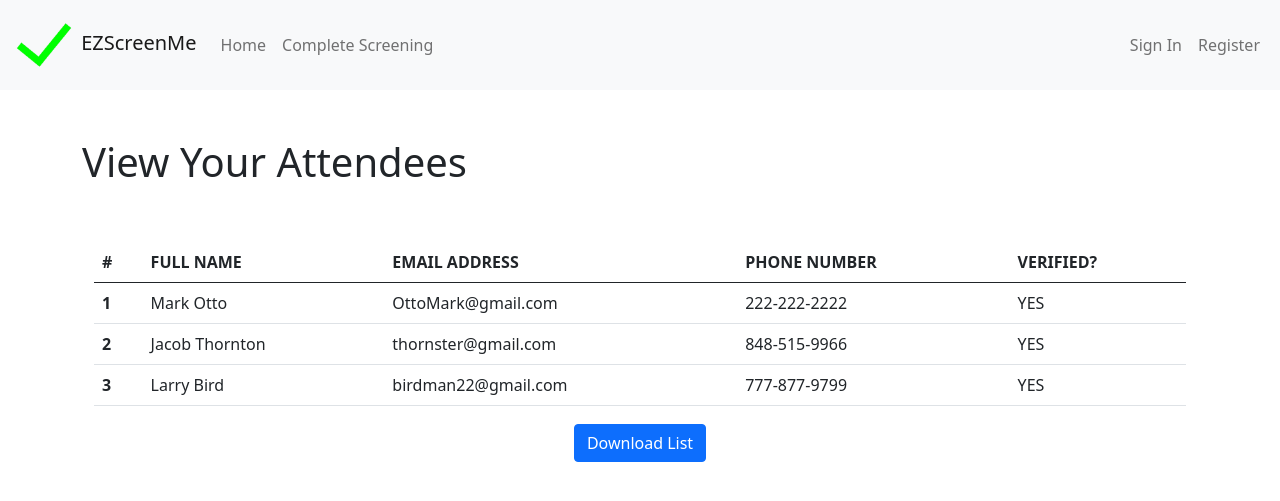
After one commit to ezscreenme/ezscreenme-designs, a Flask app: page /attendees in a window 1280 px wide. The commit adds this page. Shown: the top 501 px of the page. Run offline with Flask 2, Linux system fonts and the light colour scheme.

Commit message:
designs more polished

```diff
--- a/website/routes.py
+++ b/website/routes.py
@@ -22,6 +22,18 @@ def approved():
 @app.route('/denied', methods=['GET', 'POST'])
 def denied():
     return render_template('denied.html')
+
+@app.route('/verify', methods=['GET', 'POST'])
+def verify():
+    return render_template('verify.html')
+
+@app.route('/organizer', methods=['GET', 'POST'])
+def organizer():
+    return render_template('organizer.html')
+
+@app.route('/attendees', methods=['GET', 'POST'])
+def attendees():
+    return render_template('attendees.html')
 
 @app.route('/register', methods=['GET', 'POST'])
 def register():
--- a/website/static/style.css
+++ b/website/static/style.css
@@ -1 +1,4 @@
 /* Styling goes here :) */
+.center{
+    text-align: center;
+}
--- /dev/null
+++ b/website/templates/attendees.html
@@ -0,0 +1,49 @@
+{% extends 'layout.html' %}
+{% block content %}
+<div class="container">
+    <style>
+        p{ font-size: 1.6rem; }
+    </style>
+    <h1>View Your Attendees</h1><br><br>
+    <div class="container">
+        <table class="table">
+            <thead>
+              <tr>
+                <th scope="col">#</th>
+                <th scope="col">FULL NAME</th>
+                <th scope="col">EMAIL ADDRESS</th>
+                <th scope="col">PHONE NUMBER</th>
+                <th scope="col">VERIFIED?</th>
+              </tr>
+            </thead>
+            <tbody>
+              <tr>
+                <th scope="row">1</th>
+                <td>Mark Otto</td>
+                <td>OttoMark@gmail.com</td>
+                <td>222-222-2222</td>
+                <td>YES</td>
+              </tr>
+              <tr>
+                <th scope="row">2</th>
+                <td>Jacob Thornton</td>
+                <td>thornster@gmail.com</td>
+                <td>848-515-9966</td>
+                <td>YES</td>
+              </tr>
+              <tr>
+                <th scope="row">3</th>
+                <td>Larry Bird</td>
+                <td>birdman22@gmail.com</td>
+                <td>777-877-9799</td>
+                <td>YES</td>
+              </tr>
+            </tbody>
+          </table>
+          <p class="center">
+            <a href="#" class="btn btn-primary">Download List</a>
+          </p>
+    </div>
+</div>
+
+{% endblock %}
--- a/website/templates/layout.html
+++ b/website/templates/layout.html
@@ -45,6 +45,15 @@
                     <ul class="navbar-nav me-auto mb-2 mb-lg-0">
                         {% if current_user.is_authenticated %}
                         <li class="nav-item">
+                            <a class="nav-link" href="{{ url_for('organizer') }}">Organizer Panel</a>
+                        </li>
+                        <li class="nav-item">
+                            <a class="nav-link" href="{{ url_for('verify') }}">Verify Attendees</a>
+                        </li>
+                        <li class="nav-item">
+                            <a class="nav-link" href="{{ url_for('attendees') }}">View Attendees</a>
+                        </li>
+                        <li class="nav-item">
                             <a class="nav-link" href="{{ url_for('logout') }}">Logout</a>
                         </li>
                         {% else %}
--- a/website/templates/screening.html
+++ b/website/templates/screening.html
@@ -12,12 +12,12 @@
 
                 <div class="form-group mb-3">
                     <label class="form-control-label" for="password">Email</label>
-                    <input class="form-control form-control" id="password" name="password" required type="password" value="">
+                    <input class="form-control form-control" id="password" name="password" required type="text" value="">
                 </div>
 
                 <div class="form-group mb-3">
                     <label class="form-control-label" for="password">Phone Number</label>
-                    <input class="form-control form-control" id="password" name="password" required type="password" value="">
+                    <input class="form-control form-control" id="password" name="password" required type="text" value="">
                 </div>
 
             </fieldset>
@@ -40,7 +40,7 @@
                 <label class="form-check-label" for="rememberMe">Does anyone in your household have one or more of the above symptoms and/or are waiting for test results after experiencing symptoms?</label>
             </div><br>
             <div class="form-group">
-                <input class="btn btn-outline-primary" id="submit" name="submit" type="submit" value="Sign In">
+                <input class="btn btn-outline-primary" id="submit" name="submit" type="submit" value="Submit">
             </div>
         </form>
     </div>
```
Also changed, not shown: website/templates/organizer.html (added, +12 -0 lines), website/templates/verify.html (added, +43 -0 lines), website/static/camera.jpg (added).
